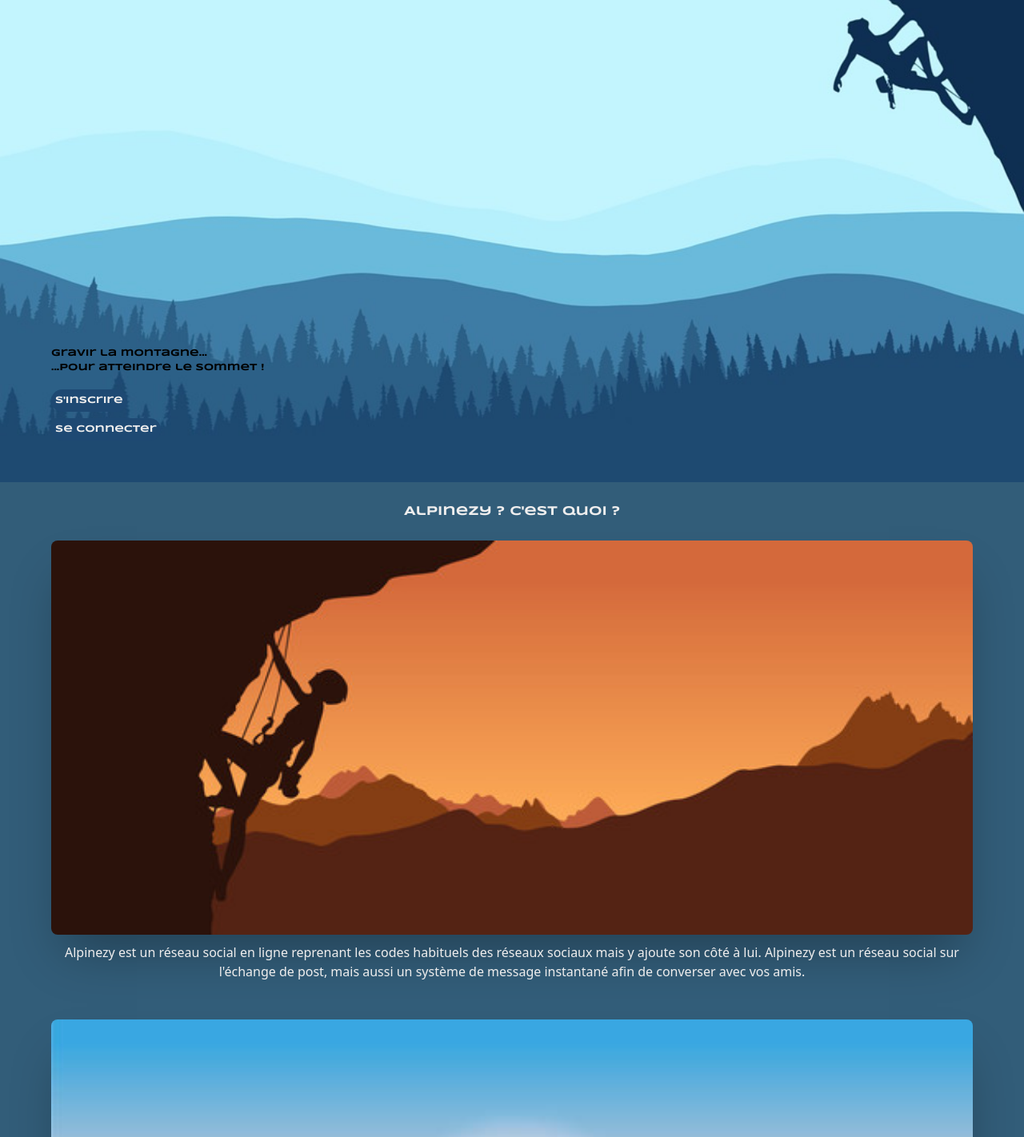
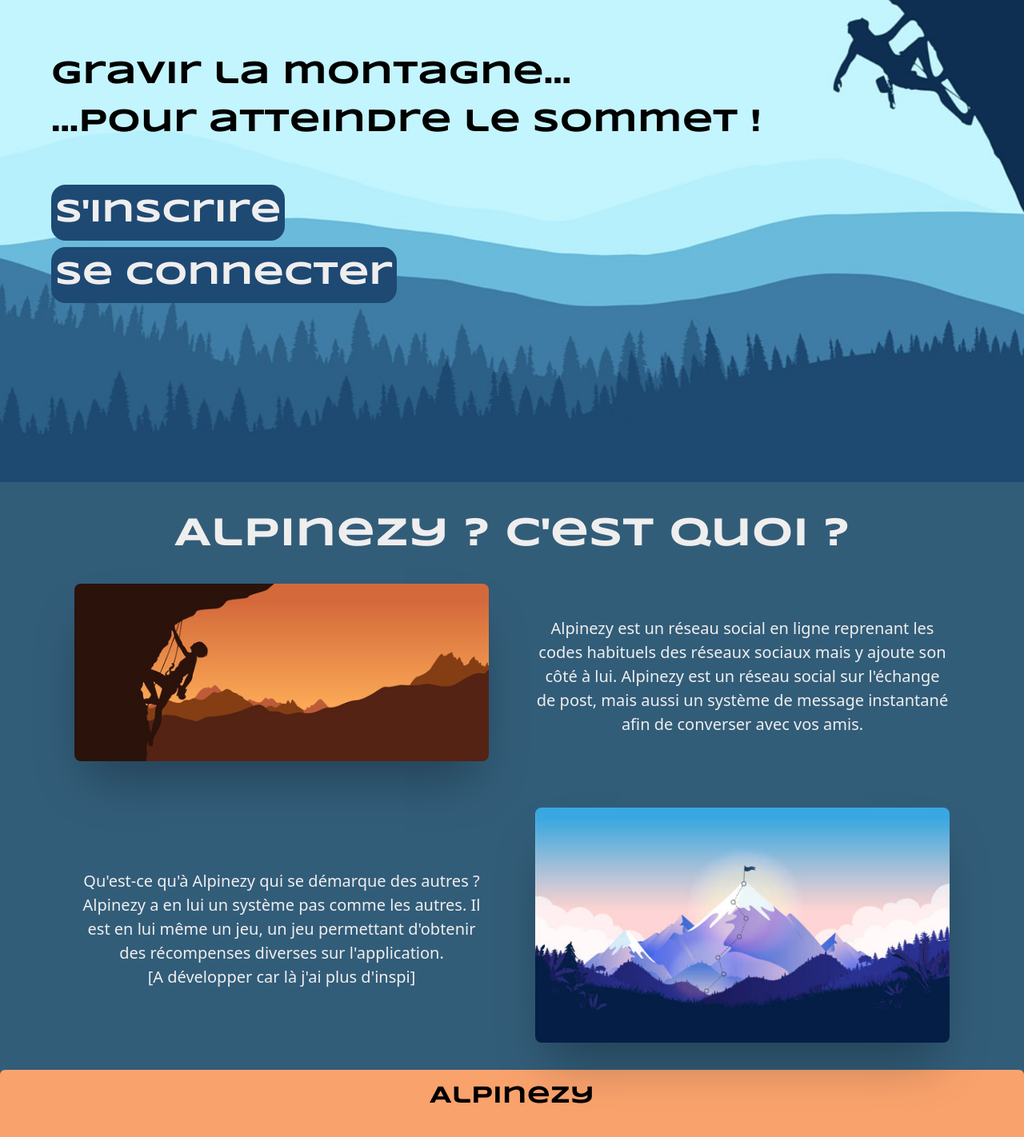
Before and after one commit to mayo56/Alpinezy-react, a React (Create React App) app: page / in a window 1280 px wide. Shown: the part 120-1542 px from the top of the page at 80% size. Built offline with nearby package versions, Linux system fonts and the light colour scheme.

Commit message:
Ajout de la responsive sur le front de l'app

```diff
--- a/src/Components/Home/Footer.tsx
+++ b/src/Components/Home/Footer.tsx
@@ -6,9 +6,10 @@ const TOS = "- Term of Service (TOS)";
 const Footer = () => {
     return (
         <div className='bg-[#F9A26C] rounded-t-md'>
-            <h1 className='textFont text-[50px] ml-[20px] pt-[10px]'>Alpinezy</h1>
+            <h1 className='textFont text-[30px] pt-[10px] text-center'>Alpinezy</h1>
+            <br />
             <NavLink to={"/tos"}>
-                <h1 className='font-bold text-[20px] ml-auto mr-0'>{TOS}</h1>
+                <h1 className='font-bold text-center text-[20px]'>{TOS}</h1>
             </NavLink>
             <br />
         </div>
--- a/src/Components/Home/MainOne.tsx
+++ b/src/Components/Home/MainOne.tsx
@@ -5,18 +5,36 @@ import "./Main.css";
 
 
 const MainOne = () => {
-    const SloganMD = " ";
+    //Slogan
+    const MOSloganSM = "sm:-translate-y-[290px] sm:text-[20px] ";
+    const MOSloganMD = "md:-translate-y-[320px] md:text-[25px] ";
+    const MOSloganLG = "lg:-translate-y-[420px] lg:text-[30px] ";
+    const MOSloganXL = "xl:-translate-y-[540px] xl:text-[40px] ";
+    const MOSlogan2XL = "2xl:-translate-y-[690px] 2xl:text-[50px] ";
+
+    //boutons
+    const MOBoutonSM = "sm:-translate-y-[300px] sm:text-[20px] ";
+    const MOBoutonMD = "md:-translate-y-[320px] md:text-[25px] ";
+    const MOBoutonLG = "lg:-translate-y-[420px] lg:text-[30px] ";
+    const MOBoutonXL = "xl:-translate-y-[540px] xl:text-[40px] ";
+    const MOBouton2XL = "2xl:-translate-y-[690px] 2xl:text-[50px] ";
+
+    const MO2BoutonSM = "sm:-translate-y-[340px] sm:text-[20px] "; //640px
+    const MO2BoutonMD = "md:-translate-y-[360px] md:text-[25px] "; //768px
+    const MO2BoutonLG = "lg:-translate-y-[460px] lg:text-[30px] "; //1024px
+    const MO2BoutonXL = "xl:-translate-y-[580px] xl:text-[40px] "; //1280px
+    const MO2Bouton2XL = "2xl:-translate-y-[730px] 2xl:text-[50px] "; //1536px
     return (
-        <div className=''>
+        <div>
             {/* Partie bouton pour se loguer */}
-            <div id='mainImage'>
+            <div>
                 {/* Image */}
-                <img src={require("./imgs/climb.jpg")} alt='Climb' className='w-[100%] z-0 h-[100%]' />
+                <img src={require("./imgs/climb.jpg")} alt='Climb' className='w-[100%] h-[100%]' />
 
                 {/* Slogan */}
                 <div className='slogan'>
-                    <h1 className={'textFont -translate-y-[170px] text-[12px] ml-[5%]'+ SloganMD}>Gravir la montagne...</h1>
-                    <h1 className={'textFont -translate-y-[170px] text-[12px] ml-[5%]'}>...Pour atteindre le sommet !</h1>
+                    <h1 className={'textFont -translate-y-[170px] text-[12px] ml-[5%] ' + MOSloganSM + MOSloganMD + MOSloganLG + MOSloganXL + MOSlogan2XL}>Gravir la montagne...</h1>
+                    <h1 className={'textFont -translate-y-[170px] text-[12px] ml-[5%] ' + MOSloganSM + MOSloganMD + MOSloganLG + MOSloganXL + MOSlogan2XL}>...Pour atteindre le sommet !</h1>
                 </div>
 
                 <br />
@@ -25,8 +43,8 @@ const MainOne = () => {
                 {/* Boutons */}
                 <div className='ml-[5%]'>
                     <div className='flex'>
-                        <NavLink to={"/login"} /*signUp={true} signIn={false}*/
-                            className='-translate-y-[200px] text-[12px] p-[5px] bg-[#1E4973] rounded-[18px]'>
+                        <NavLink to={"/login"}
+                            className={'-translate-y-[200px] text-[12px] p-[5px] bg-[#1E4973] rounded-[18px] ' + MOBoutonSM + MOBoutonMD + MOBoutonLG + MOBoutonXL + MOBouton2XL}>
                             <h1 className='text-[#EFEEEE] textFont'>
                                 S'inscrire
                             </h1>
@@ -35,8 +53,8 @@ const MainOne = () => {
                     <br />
                     <br />
                     <div className='flex'>
-                        <NavLink to={"/login"} /*signIn={true} signUp={false}*/
-                            className='-translate-y-[240px] text-[12px] bg-[#1E4973] p-[5px] rounded-[18px]'>
+                        <NavLink to={"/login"}
+                            className={'-translate-y-[240px] text-[12px] bg-[#1E4973] p-[5px] rounded-[18px] ' + MO2BoutonSM + MO2BoutonMD + MO2BoutonLG + MO2BoutonXL + MO2Bouton2XL}>
                             <h1 className='text-[#EFEEEE] textFont'>Se connecter</h1>
                         </NavLink>
                     </div>
--- a/src/Components/Home/MainTwo.tsx
+++ b/src/Components/Home/MainTwo.tsx
@@ -3,24 +3,36 @@ import "./Main.css";
 
 import Footer from './Footer';
 //imgSizeIMGGRP mt-[20px]
+
+//640px sm
+//768px md
+//1024px lg
+//1280px xl
+//1536px 2xl
+
 const MainTwo = () => {
-    //slogan
+    //Alpinezy qu'est-ce ?
+    const MTTexteSM = "sm:text-[25px] ";
+    const MTTexteMD = "md:text-[30px] ";
+    const MTTexteLG = "lg:text-[40px] ";
+    const MTTexteXL = "xl:text-[50px] ";
+    const MTTexte2XL = "2xl:text-[50px]";
 
     //text
 
     //images
     const MTimages = "w-[90%] m-auto rounded-lg shadow-[0_35px_60px_-15px_rgba(0,0,0,0.3)] mb-[10px]"
     return (
-        <div className='mt-[-235px]'>
+        <div className='mt-[-235px] sm:mt-[-280px] md:mt-[-310px] lg:mt-[-340px] xl:mt-[-400px] 2xl:mt-[-460px]'>
             {/* Slogan de l'app */}
             <br />
-            <h1 className={'text-[#EFEEEE] text-center text-bold textFont'}>Alpinezy ? C'est quoi ?</h1>
+            <h1 className={'text-[#EFEEEE] text-center text-bold textFont ' + MTTexteSM + MTTexteMD + MTTexteLG + MTTexteXL + MTTexte2XL}>Alpinezy ? C'est quoi ?</h1>
             <br />
             {/* 1er groupe de la partie image */}
-            <div className=''>
+            <div className='lg:grid lg:grid-cols-2 xl:w-[90%] xl:m-auto'>
                 {/* Div à remplacer par une image */}
                 <img src={require("./imgs/climb3.jpg")} alt="Climb" className={MTimages} />
-                <p className='text-center m-auto text-[16px] w-[90%] text-[#EFEEEE]'>
+                <p className='text-center m-auto text-[16px] w-[90%] text-[#EFEEEE] md:text-[20px] 2xl:text-[25px]'>
                     Alpinezy est un réseau social en ligne reprenant les codes
                     habituels des réseaux sociaux mais y ajoute son côté à lui.
                     Alpinezy est un réseau social sur l'échange de post, mais aussi
@@ -32,10 +44,10 @@ const MainTwo = () => {
             <br />
 
             {/* 2eme groupe de la partie image */}
-            <div className=''>
+            <div className='lg:grid lg:grid-cols-2 xl:w-[90%] xl:m-auto'>
                 {/* Div à remplacer par une image */}
-                <img src={require("./imgs/climb2.jpg")} alt="Climb" className={MTimages} />
-                <p className='text-center m-auto text-[16px] w-[90%] text-[#EFEEEE]'>
+                <img src={require("./imgs/climb2.jpg")} alt="Climb" className={MTimages + " lg:order-last"} />
+                <p className='text-center m-auto text-[16px] w-[90%] text-[#EFEEEE] md:text-[20px] 2xl:text-[25px]'>
                     Qu'est-ce qu'à Alpinezy qui se démarque des autres ?<br />
                     Alpinezy a en lui un système pas comme les autres. Il est en lui même
                     un jeu, un jeu permettant d'obtenir des récompenses diverses sur
```
